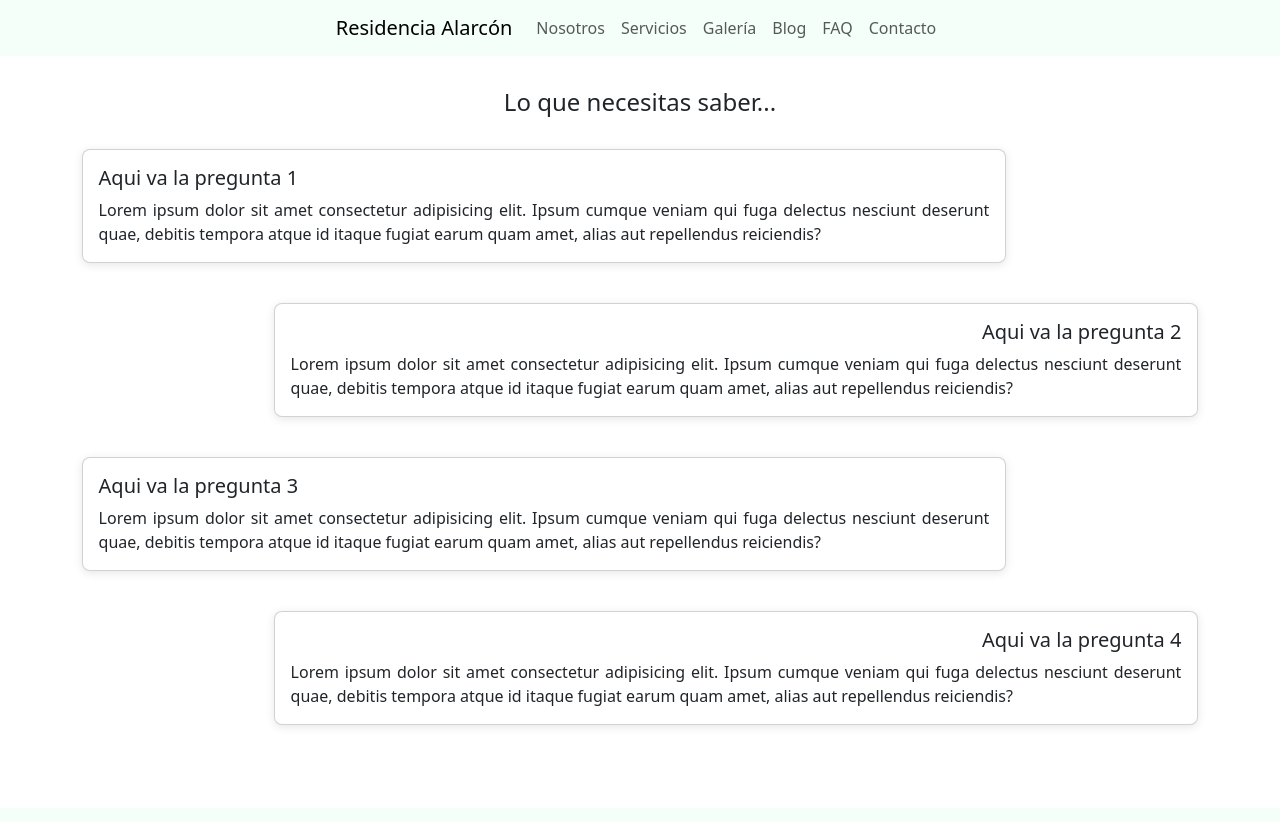
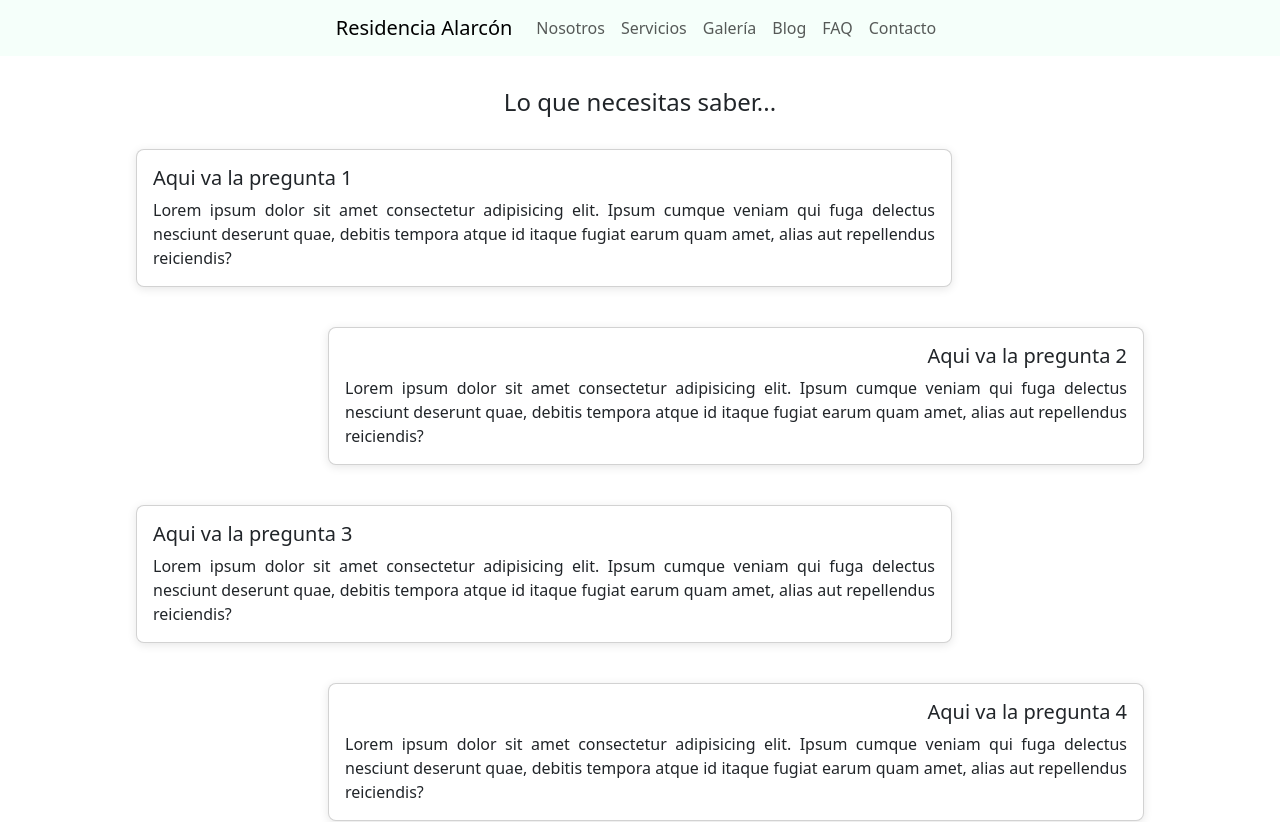
Before and after one commit to steph-d989/residencia_alarcon, a React (Vite) app in the folder client/: page /FAQ in a window 1280 px wide. Shown: the top 822 px of the page. Built offline with nearby package versions, Linux system fonts and the light colour scheme.

Commit message:
checked sass imports

```diff
--- a/client/src/components/Main/FAQ/CardFAQ/CardFAQ.jsx
+++ b/client/src/components/Main/FAQ/CardFAQ/CardFAQ.jsx
@@ -1,5 +1,4 @@
 import React from "react";
-import '../../../../styles/components/_CardFAQ.scss';
 
 const faqs = [
   {
--- a/client/src/components/Main/FAQ/FAQ.jsx
+++ b/client/src/components/Main/FAQ/FAQ.jsx
@@ -1,6 +1,5 @@
 import React from "react";
 import CardFAQ from "./CardFAQ";
-import './../../../styles/components/_FAQ.scss';
 
 const FAQ = () => {
   return (
--- a/client/src/styles/styles.scss
+++ b/client/src/styles/styles.scss
@@ -4,3 +4,5 @@
 @import './components/Nav';
 @import './components/Footer';
 @import './components/Home';
+@import './components/FAQ';
+@import './components/CardFAQ';
```
